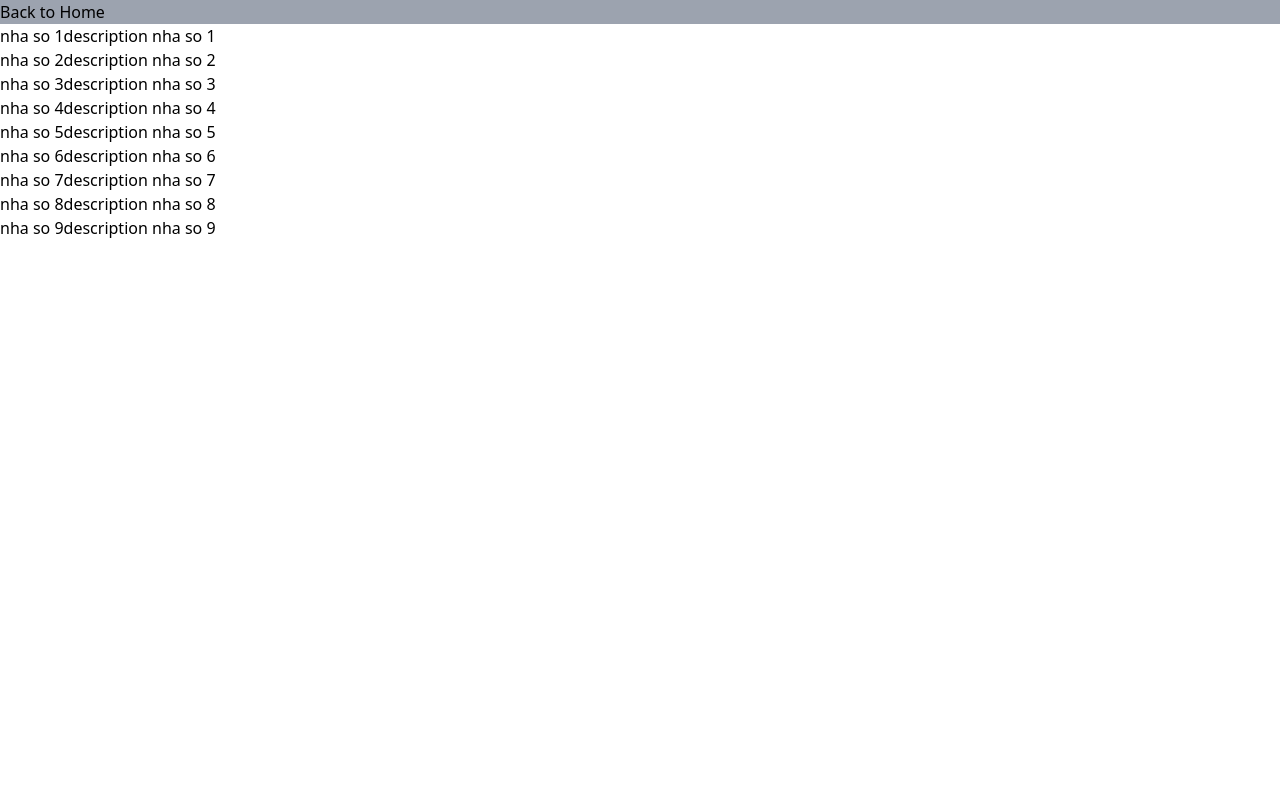
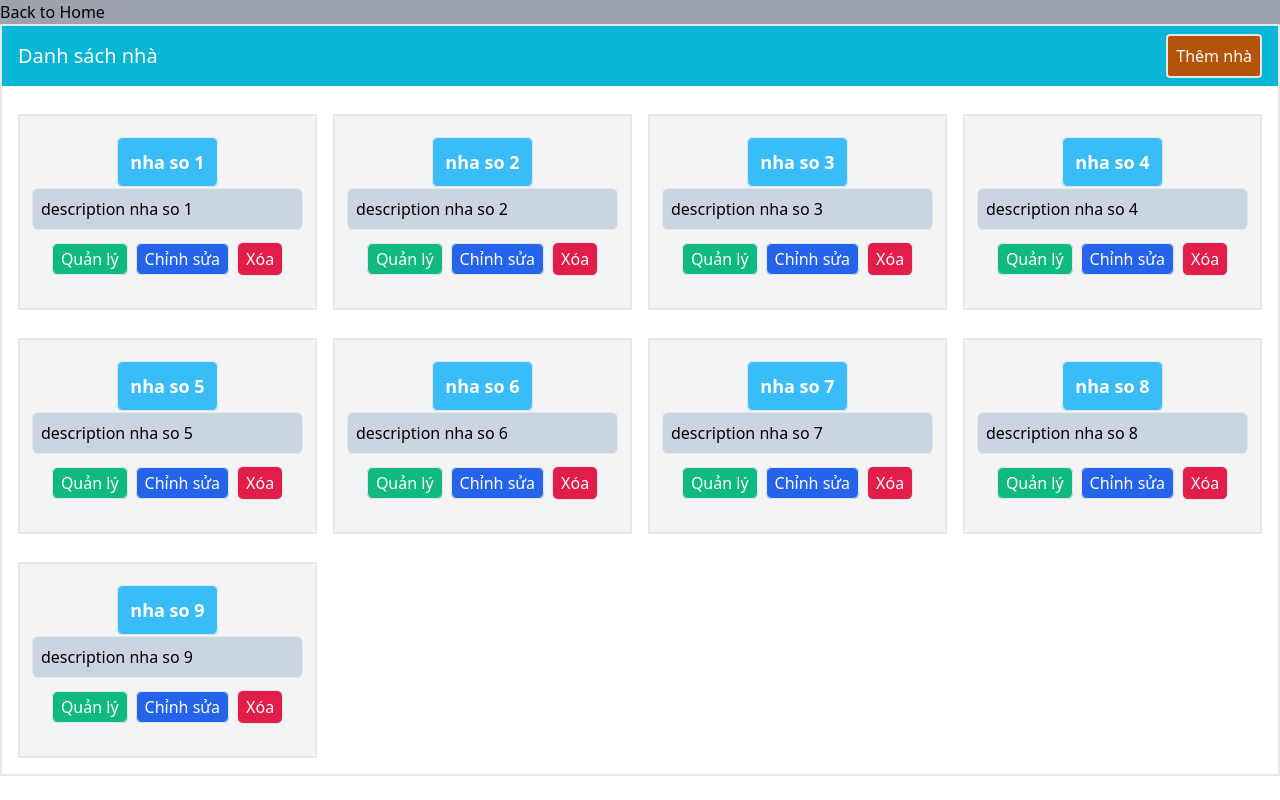
Before and after one commit to thanhdat274/FE_motel-manager-247, a Next.js app: page /manager/landlord/list-home in a window 1280 px wide. Built offline with nearby package versions, Linux system fonts and the light colour scheme.

Commit message:
giao dien nha tro

```diff
--- a/src/pages/manager/landlord/list-home.tsx
+++ b/src/pages/manager/landlord/list-home.tsx
@@ -1,3 +1,5 @@
+import { FontAwesomeIcon } from '@fortawesome/react-fontawesome';
+import { faTrash } from '@fortawesome/free-solid-svg-icons';
 import { useRouter } from 'next/router';
 import React from 'react';
 
@@ -49,15 +51,59 @@ const ListHome = (props: Props) => {
 
   console.log('ternant', router.pathname.search('/manager/ternant'));
 
-  const renderList = (listHome: any) => {
-    return listHome.map((item: any, index: number) => (
-      <div className="flex flex-row" key={index}>
-        <div className="title">{item.title}</div>
-        <div className="description">{item.description}</div>
+  const renderList = () => {
+    return (
+      <div>
+        <div className="border-2">
+          <div className="grid grid-flow-col px-4 py-2 text-white bg-cyan-500 ">
+            <div className="">
+              <h2 className="pt-2 text-xl">Danh sách nhà </h2>
+            </div>
+            <div className="">
+              <button className="float-right border-2  px-2 py-2 bg-amber-700 hover:bg-red-600 rounded">
+                Thêm nhà
+              </button>
+            </div>
+          </div>
+          <div className=" my-4 mx-4  sm:grid sm:grid-cols-2  sm:gap-2 lg:grid lg:grid-cols-4  lg:gap-4 ">
+            {listHome.map((item, index) => {
+              return (
+                <>
+                  <div className="border-2 text-center  py-8 bg-gray-100  mt-3" key={index}>
+                    <div className="">
+                      <h1 className="">
+                        <span className="bg-sky-400 border text-lg hover:bg-cyan-500 text-white hover:text-black rounded-md  font-bold p-3">{item.title}</span>
+                      </h1>
+                    </div>
+                    <div className="m-3 border bg-slate-300 rounded-md text-left ">
+                      <p className="p-2">
+                       {item.description}
+                      </p>
+                    </div>
+                    <div>
+                      <div>
+                        <a href='' className="border  pr-2 pl-2 pt-1 pb-1 rounded-md bg-emerald-500 text-white hover:bg-green-800">
+                          Quản lý
+                        </a>
+                        <a href='' className="border mr-2 ml-2 pr-2 pl-2 pt-1 pb-1 rounded-md bg-blue-600 text-white hover:bg-sky-800">
+                          Chỉnh sửa
+                        </a>
+                        <button className="border pr-2 pl-2 pt-1 pb-1 rounded-md bg-rose-600 text-white hover:bg-rose-800 ">
+                          {' '}
+                          Xóa
+                        </button>
+                      </div>
+                    </div>
+                  </div>
+                </>
+              );
+            })}
+          </div>
+        </div>
       </div>
-    ));
+    );
   };
-  return <div className="flex flex-col">{renderList(listHome)}</div>;
+  return <div className="flex flex-col">{renderList()}</div>;
 };
 
 export default ListHome;
```
